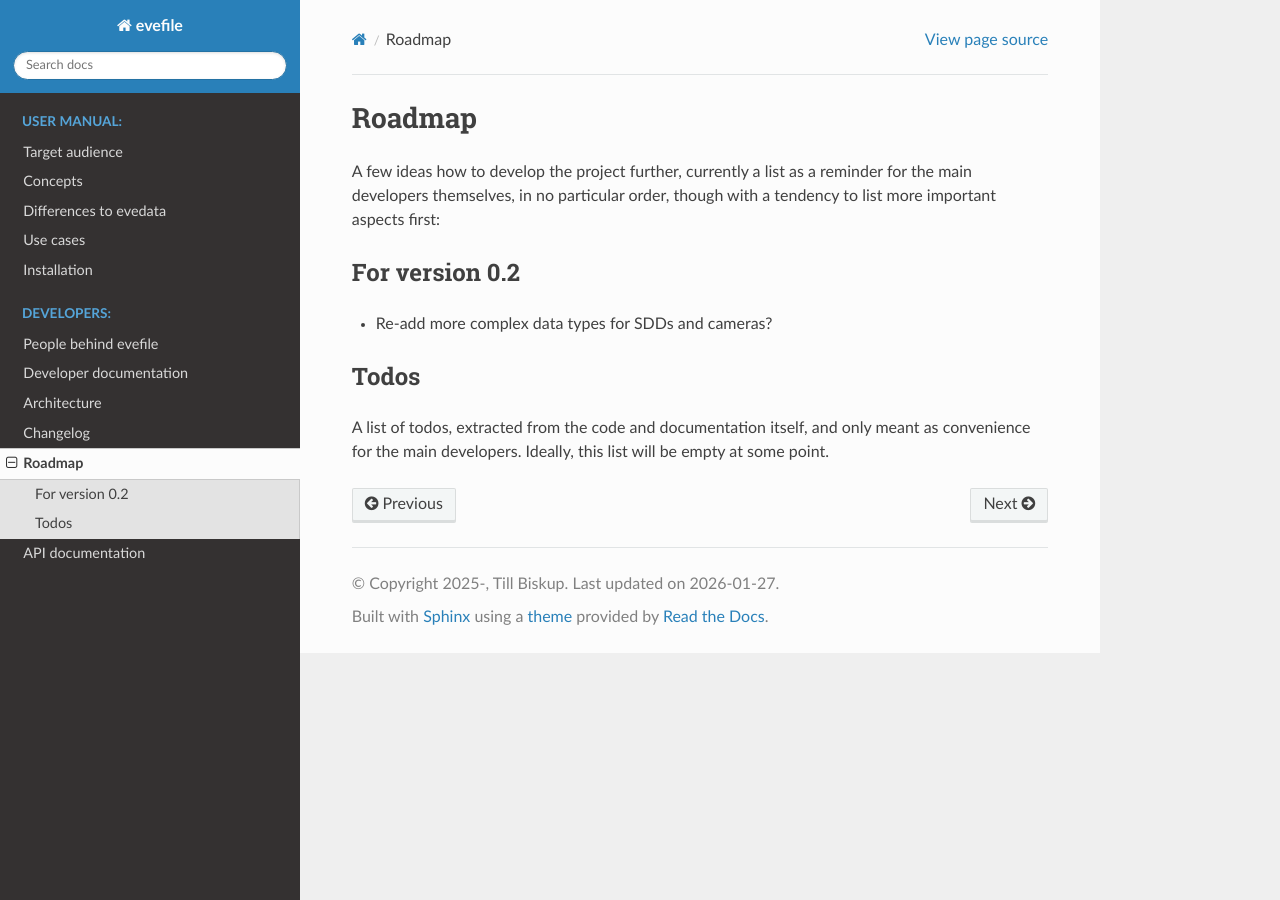
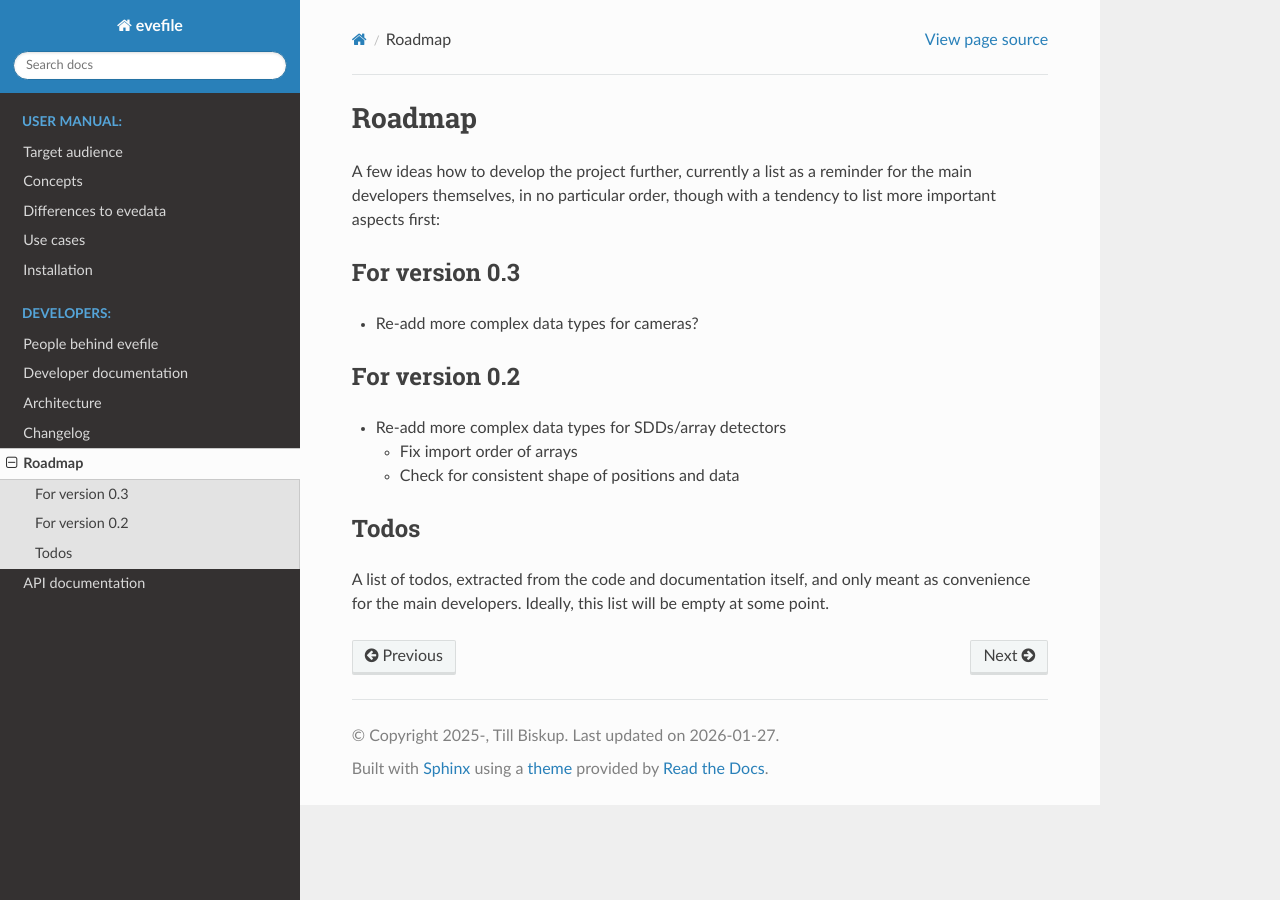
Before and after one commit to tillbiskup/evefile, a Sphinx documentation site: the page built from docs/roadmap.rst, in a window 1280 px wide. Built offline with Sphinx 7.4.7 and the Read the Docs theme 3.1.0, drawn with Linux system fonts in a browser that asks for light colours.

Commit message:
Update roadmap

```diff
--- a/docs/roadmap.rst
+++ b/docs/roadmap.rst
@@ -5,10 +5,19 @@ Roadmap
 A few ideas how to develop the project further, currently a list as a reminder for the main developers themselves, in no particular order, though with a tendency to list more important aspects first:
 
 
+For version 0.3
+===============
+
+* Re-add more complex data types for cameras?
+
+
 For version 0.2
 ===============
 
-* Re-add more complex data types for SDDs and cameras?
+* Re-add more complex data types for SDDs/array detectors
+
+  * Fix import order of arrays
+  * Check for consistent shape of positions and data
 
 
 Todos
```
Also changed, not shown: 1 other file.
